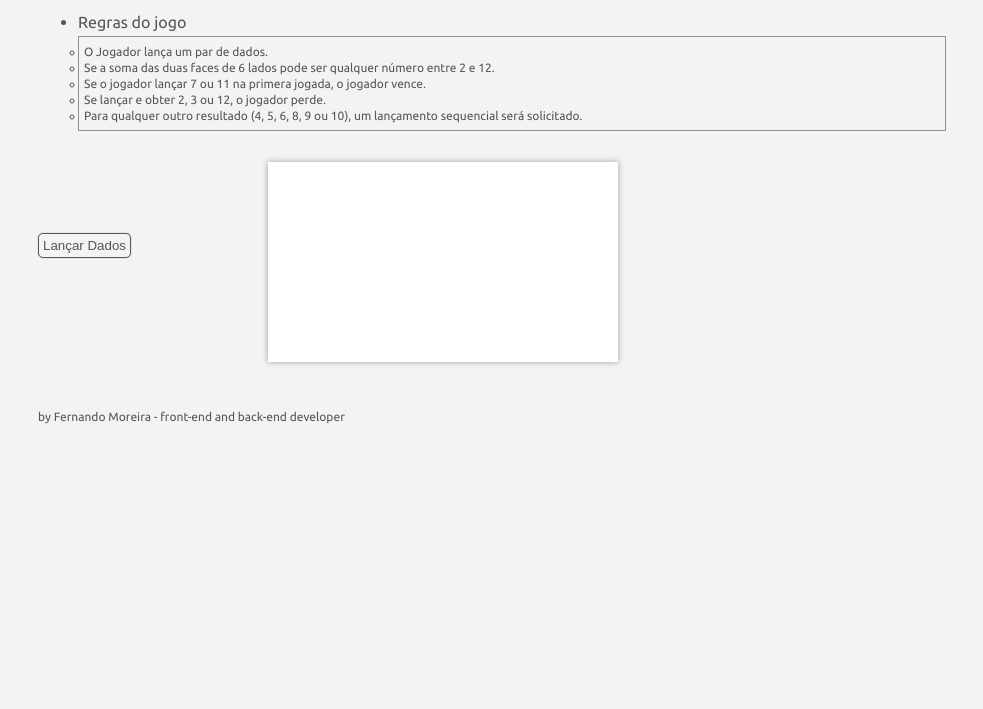
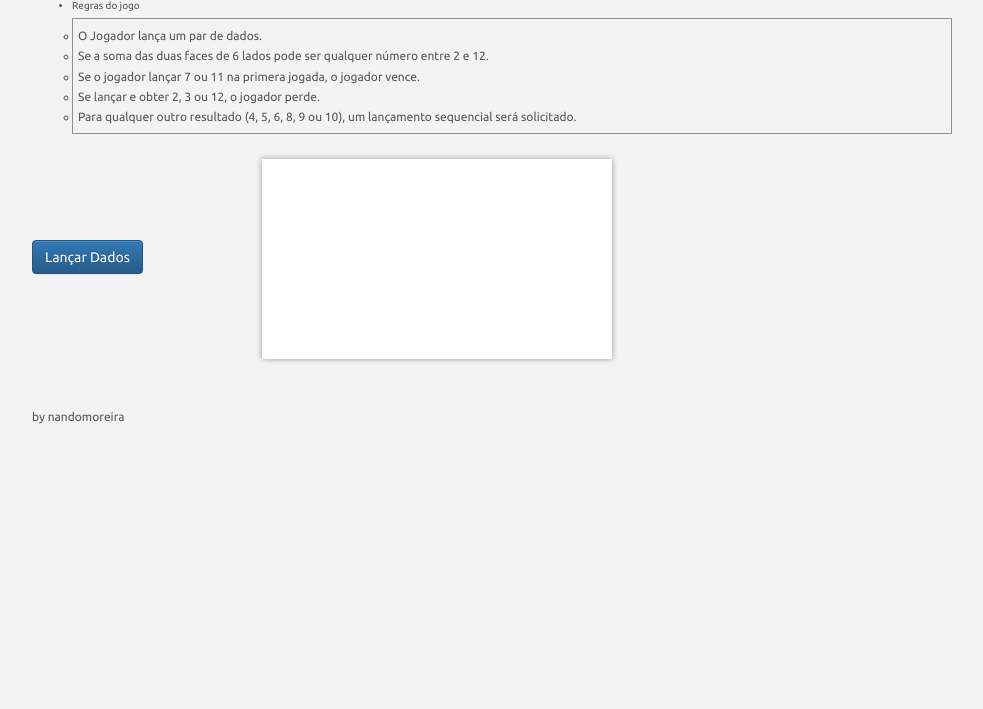
Before and after one commit to nando-experiments/jogo-de-dados-canvas-html5, a plain HTML site: page index.html in a window 1280 px wide. Shown: the part 91-800 px from the top of the page, without its empty margins (148-1131 px from the left). Drawn offline with nearby package versions, Linux system fonts and the light colour scheme.

Commit message:
Ajusts and include bootstrap

```diff
--- a/index.html
+++ b/index.html
@@ -1,24 +1,18 @@
 <!DOCTYPE html>
-<html>
+<html lang="pt-br">
 <head>
-        <meta charset="UTF-8" />
-
-        <!--
-        *********************************************************************
-        Fernando Moreira - front-end and back-end developer
-		fernando@fernandomoreiraweb.com | http://fernandomoreiraweb.com/
-        *********************************************************************
-        -->
-
+    <meta charset="UTF-8">
     <title> Jogo de Dados - HTML5 canvas </title>
 
-        <meta name="author" content="Fernando Moreira - front-end and back-end developer" />
-		<meta name="contact" content="fernando@fernandomoreiraweb.com" />
-        <meta name="description" content="Jogo de Dados - Jogo simples para demonstração de funcionamento de canvas em HTML5" />
-        <meta name="robots" content="index,follow" />
+    <meta name="author" content="Fernando Moreira">
+	<meta name="contact" content="f@nandomoreira.me">
+    <meta name="description" content="Jogo de Dados - Jogo simples para demonstração de funcionamento de canvas em HTML5">
+    <meta name="robots" content="noindex, nofollow">
 
+	<link rel="stylesheet" href="https://maxcdn.bootstrapcdn.com/bootstrap/3.2.0/css/bootstrap.min.css">
+	<link rel="stylesheet" href="https://maxcdn.bootstrapcdn.com/bootstrap/3.2.0/css/bootstrap-theme.min.css">
 	<link href='http://fonts.googleapis.com/css?family=Ubuntu' rel='stylesheet' type='text/css'>
-        <link rel="stylesheet" type="text/css" media="all" href="./style.css" />
+    <link rel="stylesheet" type="text/css" media="all" href="./style.css">
 
     <script src="./js/excanvas.compiled.js"></script>
     <script src="./js/dados.js"></script>
@@ -45,20 +39,18 @@
 
         <section class="left dados">
             <form name="f" id="f">
-                    <input type="text" name="pontos" id="pontos" />
-                    <input type="text" name="mensagem" id="mensagem" value="" />
+                <input type="text" name="pontos" id="pontos">
+                <input type="text" name="mensagem" id="mensagem" value="">
             </form>
 
-                <button onclick="dados();">Lançar Dados</button>
+            <button class="btn btn-primary" onclick="dados();">Lançar Dados</button>
         </section>
 
-            <canvas id="canvas" width="350" height="200">
-                Seu navegador não suporta HTML5 canvas!
-            </canvas>
+        <canvas id="canvas" width="350" height="200">Seu navegador não suporta HTML5 canvas!</canvas>
 
         <footer>
-                <p>by <a href="http://fernandomoreiraweb.com/" target="_blank">Fernando Moreira</a> - front-end and back-end developer</p>
+            <p>by <a href="http://nandomoreira.me/" target="_blank">nandomoreira</a></p>
         </footer>
     </section>
 </body>
-</html><!-- by Fernando Moreira - front-end and back-end developer -->
+</html>
```
Lines whose indentation alone changed are shown as unchanged.
